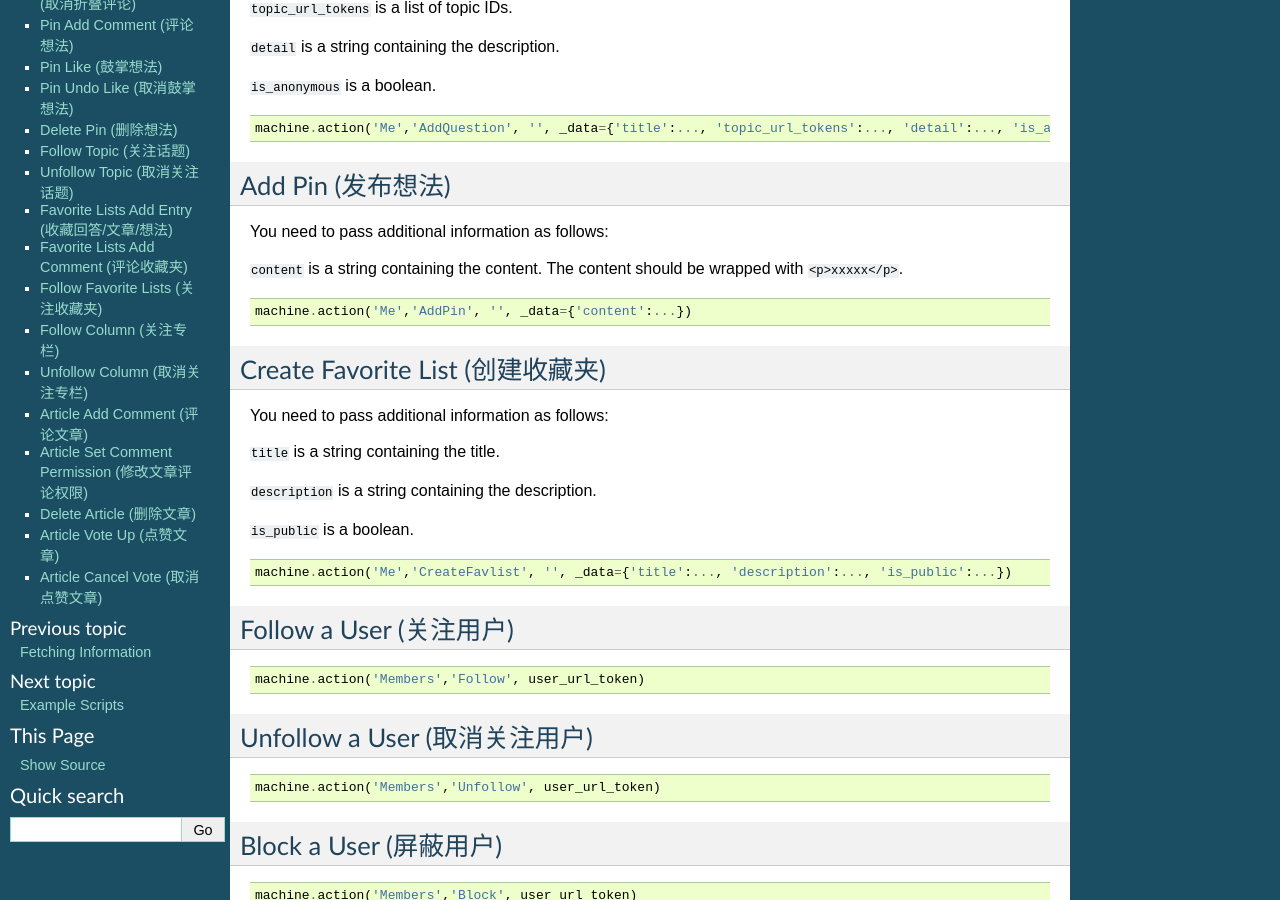
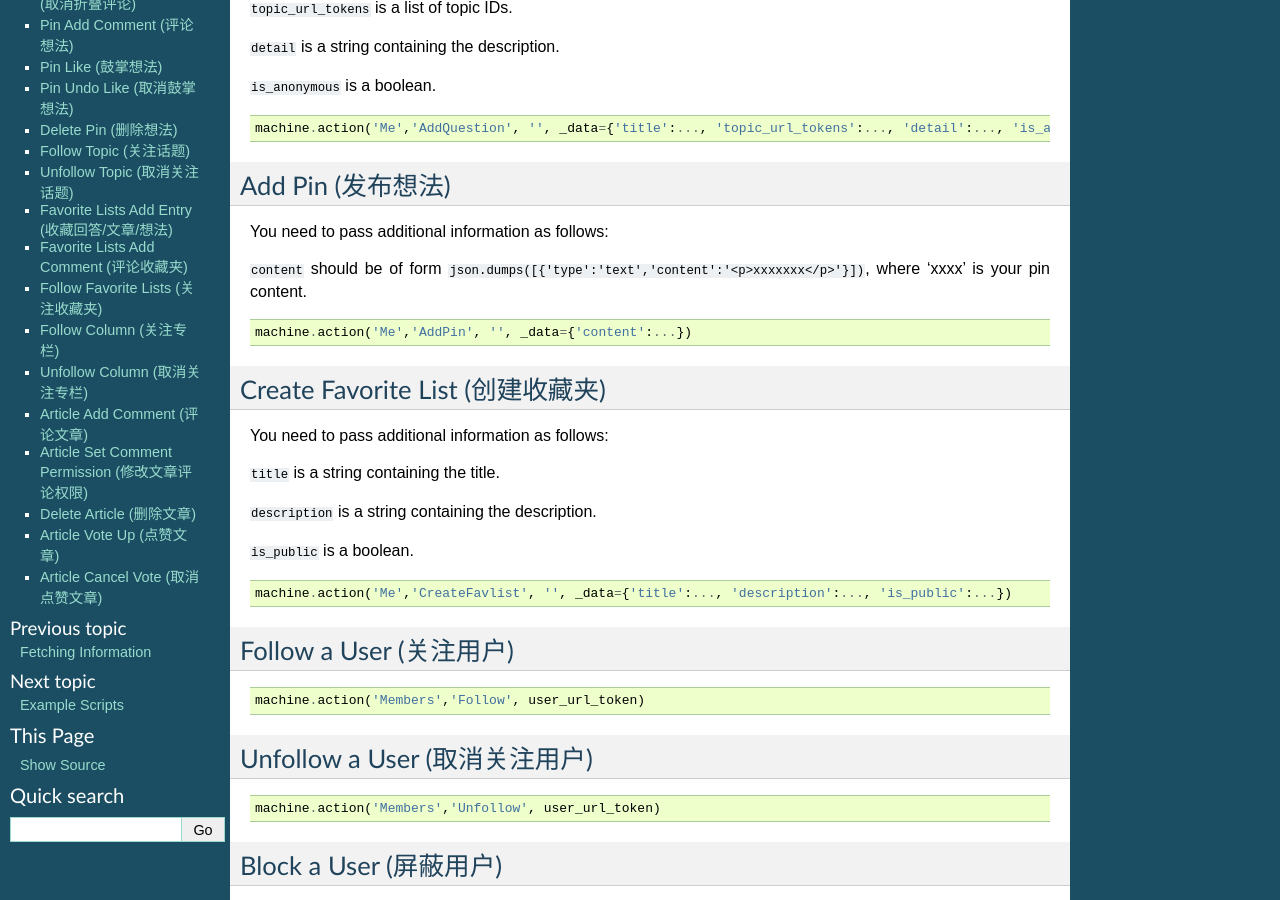
Before and after one commit to vaporized/zhihuAPI, a Sphinx documentation site: the page built from docs/action.rst, in a window 1280 px wide and 900 px high, scrolled down 1875 px. Built offline with Sphinx 7.4.7, drawn with Linux system fonts in a browser that asks for light colours.

Commit message:
Fix documentation

```diff
--- a/docs/action.rst
+++ b/docs/action.rst
@@ -115,7 +115,7 @@ Add Pin (发布想法)
 ------------------------------
 You need to pass additional information as follows:
 
-:code:`content` is a string containing the content. The content should be wrapped with :code:`<p>xxxxx</p>`.
+:code:`content` should be of form :code:`json.dumps([{'type':'text','content':'<p>xxxxxxx</p>'}])`, where 'xxxx' is your pin content.
 
 .. code:: python
 
```
